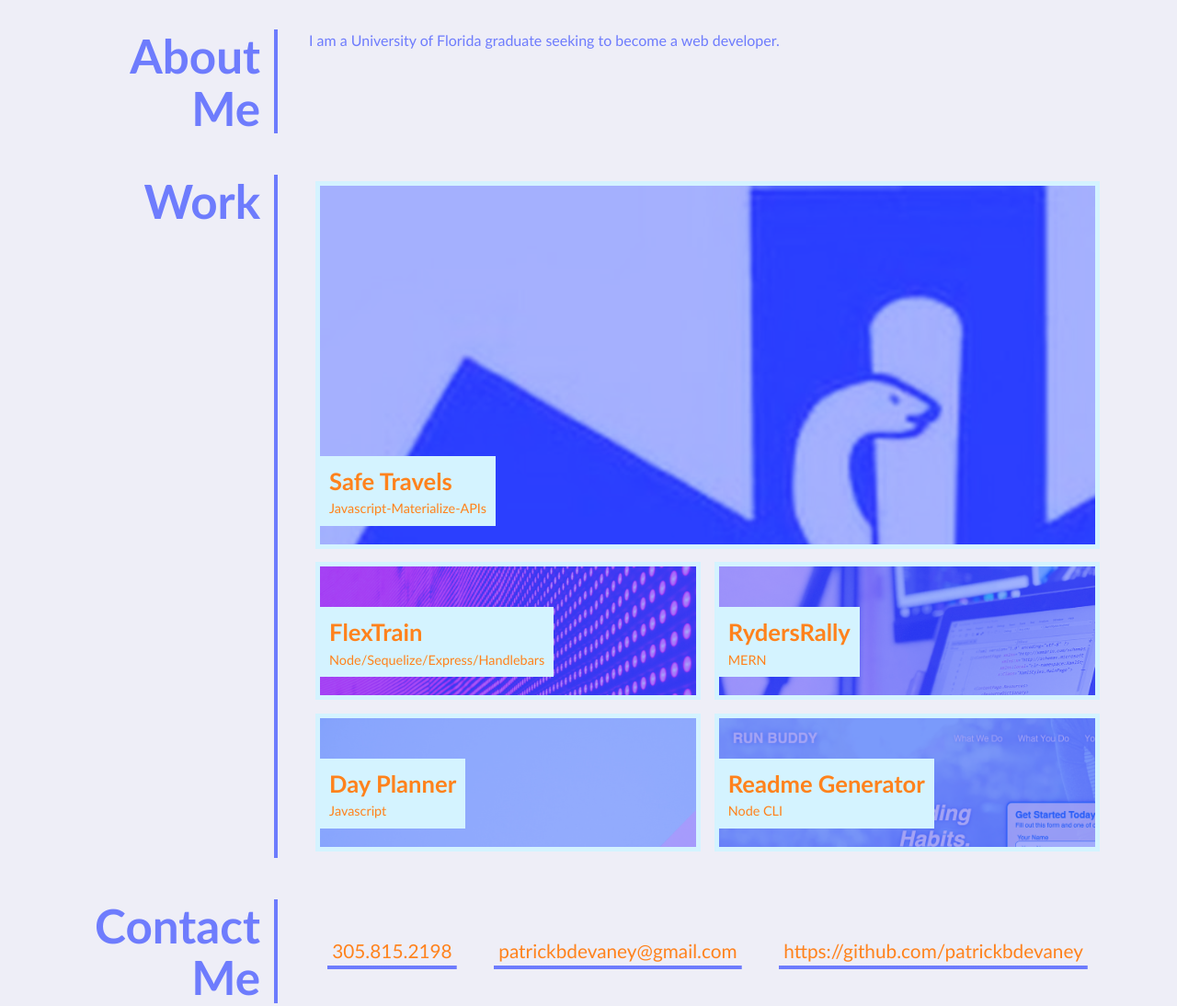
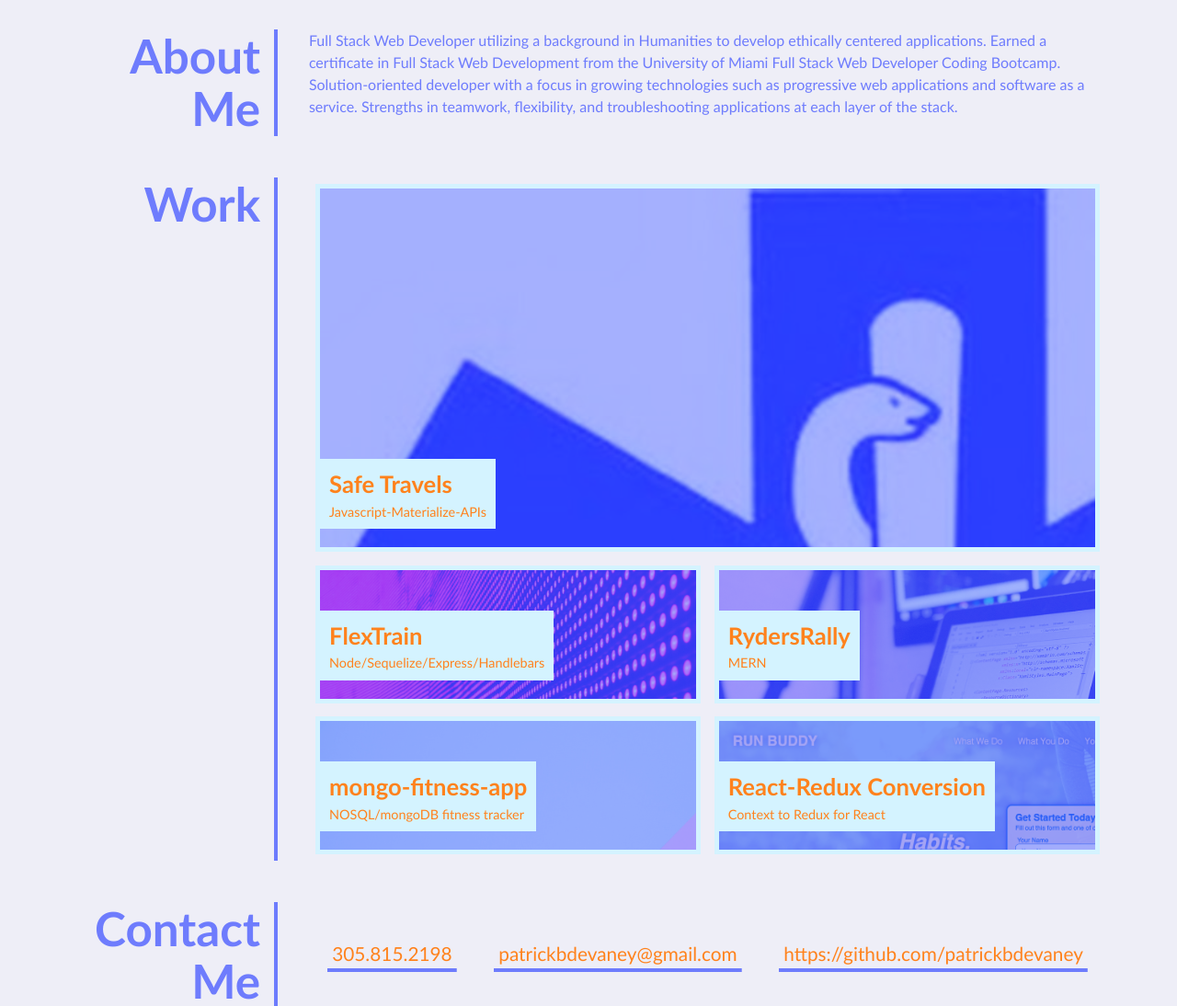
Before and after one commit to patrickbdevaney/Portfolio-Page, a plain HTML site: page docs/index.html in a window 1280 px wide. Shown: the part 814-1908 px from the top of the page at 92% size. Drawn offline with Linux system fonts and the light colour scheme.

Commit message:
Updating portfolio projects

```diff
--- a/docs/index.html
+++ b/docs/index.html
@@ -36,7 +36,7 @@
       <h2>About Me</h2>
       <div>
         <p>
-        I am a University of Florida graduate seeking to become a web developer.
+          Full Stack Web Developer utilizing a background in Humanities to develop ethically centered applications. Earned a certificate in Full Stack Web Development from the University of Miami Full Stack Web Developer Coding Bootcamp. Solution-oriented developer with a focus in growing technologies such as progressive web applications and software as a service. Strengths in teamwork, flexibility, and troubleshooting applications at each layer of the stack.
         </p>
       </div>
     </section>
@@ -59,25 +59,25 @@
             <span>Node/Sequelize/Express/Handlebars</span>
           </div>
         </a>
-        <a href="https://github.com/lpnrhowell/RydersRally/" class="flex-item react-calc">
+        <a href="https://rydersrally.herokuapp.com/" class="flex-item react-calc">
           <div>
             <h3>RydersRally</h3>
             <span>MERN</span>
           </div>
         </a>
 
-        <a href="https://patrickbdevaney.github.io/Day-Planner/" class="flex-item pastel-puzzles">
+        <a href="https://mongo-fitness-app.herokuapp.com/" class="flex-item pastel-puzzles">
           <div>
-            <h3>Day Planner</h3>
-            <span>Javascript</span>
+            <h3>mongo-fitness-app</h3>
+            <span>NOSQL/mongoDB fitness tracker</span>
           </div>
         </a>
 
 
-        <a href="https://github.com/patrickbdevaney/readmegenerator" class="flex-item run-buddy">
+        <a href="https://react-redux-conversion.herokuapp.com/" class="flex-item run-buddy">
           <div>
-            <h3>Readme Generator</h3>
-            <span>Node CLI</span>
+            <h3>React-Redux Conversion</h3>
+            <span>Context to Redux for React</span>
           </div>
         </a>
 
```
